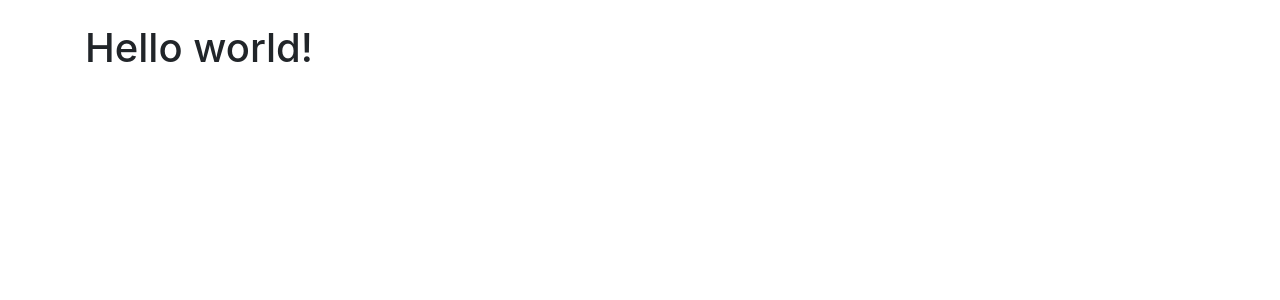
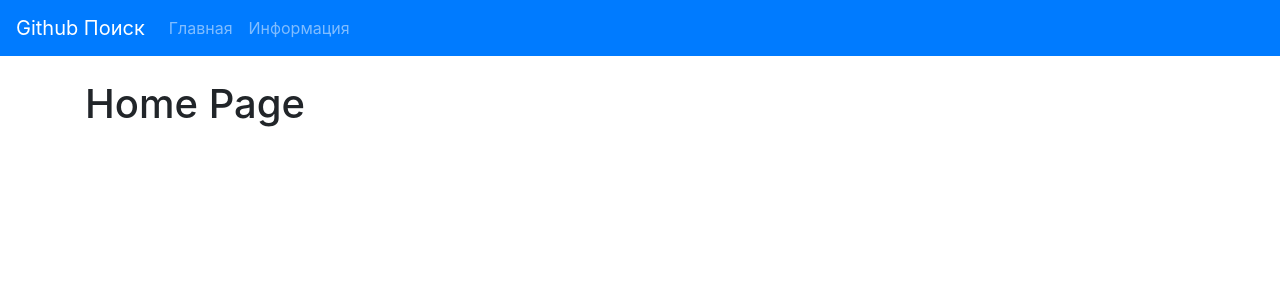
Before and after one commit to liaugust/react-github, a React (Create React App) app: page / in a window 1280 px wide. Shown: the top 300 px of the page. Built offline with nearby package versions, Linux system fonts and the light colour scheme.

Commit message:
Added navigation ui template

```diff
--- a/src/App.js
+++ b/src/App.js
@@ -1,8 +1,16 @@
+import React from "react";
+
+import { Navbar } from "./Navbar/Navbar";
+import { Home } from "./pages/Home/Home";
+
 const App = () => {
   return (
-    <div className='container pt-4'>
-      <h1>Hello world!</h1>
-    </div>
+    <>
+      <Navbar />
+      <div className='container pt-4'>
+        <Home />
+      </div>
+    </>
   )
 }
 
--- /dev/null
+++ b/src/Navbar/Navbar.js
@@ -0,0 +1,19 @@
+import React from 'react'
+
+export const Navbar = () => {
+  return (
+    <nav className="navbar navbar-dark navbar-expand-lg bg-primary">
+      <div className="navbar-brand">
+        Github Поиск
+      </div>
+      <ul className="navbar-nav">
+        <li className="nav-item">
+          <a href="/" className='nav-link'>Главная</a>
+        </li>
+        <li className="nav-item">
+          <a href="/about" className='nav-link'>Информация</a>
+        </li>
+      </ul>
+    </nav>
+  )
+}
--- /dev/null
+++ b/src/pages/Home/Home.js
@@ -0,0 +1,9 @@
+import React from 'react'
+
+export const Home = () => {
+  return (
+    <div>
+      <h1>Home Page</h1>
+    </div>
+  )
+}
```
Also changed, not shown: src/pages/About/About.js (added, +9 -0 lines), src/pages/Profile/Profile.js (added, +9 -0 lines).
